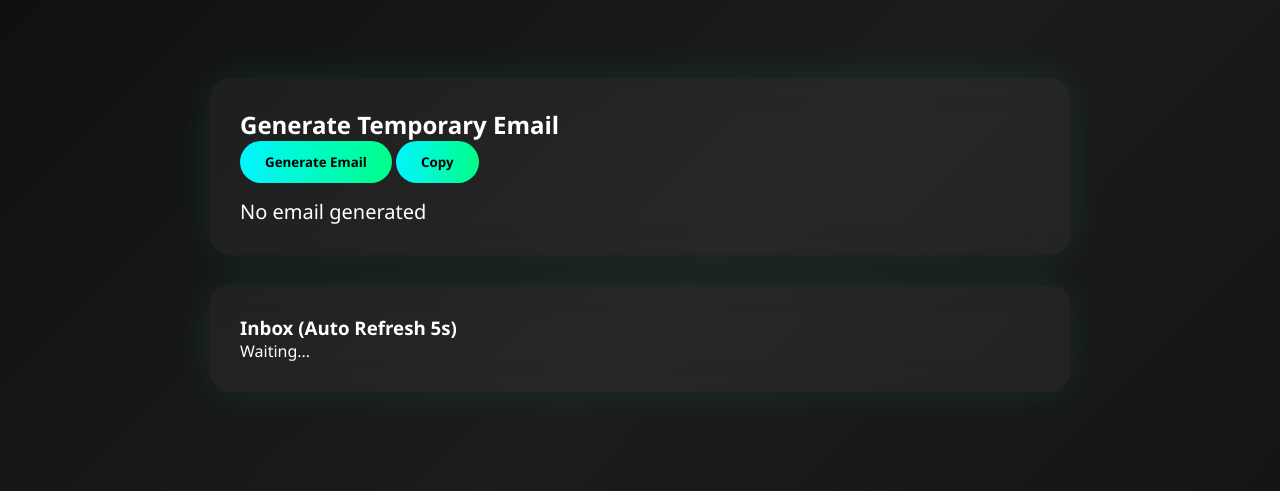
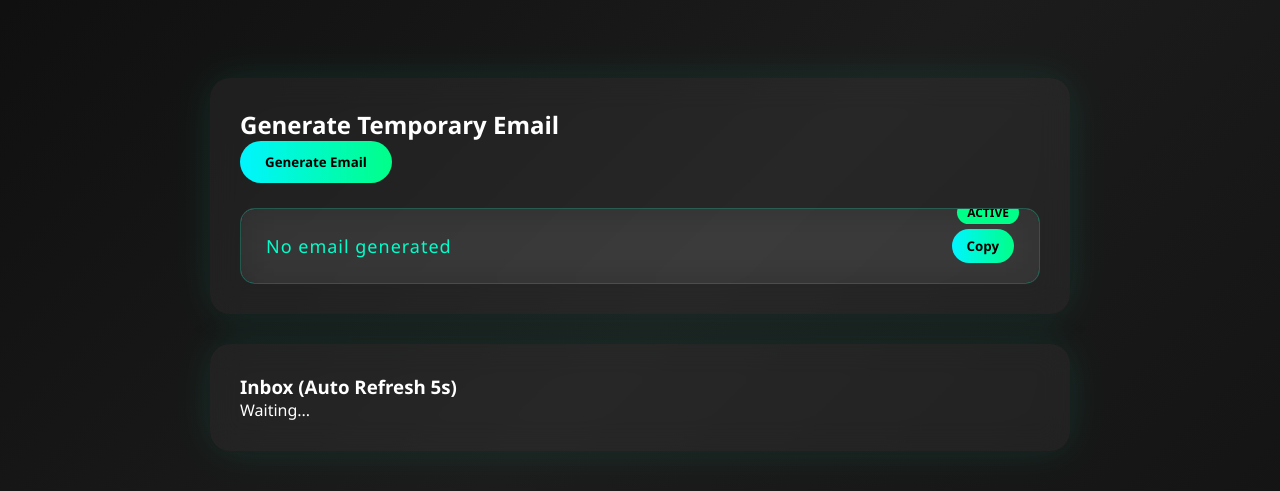
Before and after one commit to Hdzxyz/tempmail-pro, a website: page public/index.html in a window 1280 px wide. Shown: the part 69-560 px from the top of the page. Drawn offline with Linux system fonts and the light colour scheme.

Commit message:
Update index.html

```diff
--- a/public/index.html
+++ b/public/index.html
@@ -88,19 +88,23 @@ setInterval(function() {
 </div>
 
 <div class="container">
-
   <div class="card">
     <h2>Generate Temporary Email</h2>
-    <button onclick="generateEmail()">Generate Email</button>
-    <button onclick="copyEmail()">Copy</button>
-    <p class="email-text" id="email">No email generated</p>
+<button onclick="generateEmail()">Generate Email</button>
+
+<div class="email-wrapper">
+  <div class="email-box-pro">
+    <span class="email-status">ACTIVE</span>
+    <span class="email-text-pro" id="email">No email generated</span>
+    <button class="copy-btn-pro" onclick="copyEmail()">Copy</button>
+  </div>
+</div>
   </div>
 
   <div class="card">
     <h3>Inbox (Auto Refresh 5s)</h3>
     <div id="inbox">Waiting...</div>
   </div>
-
 </div>
 
 <script src="script.js"></script>
```
